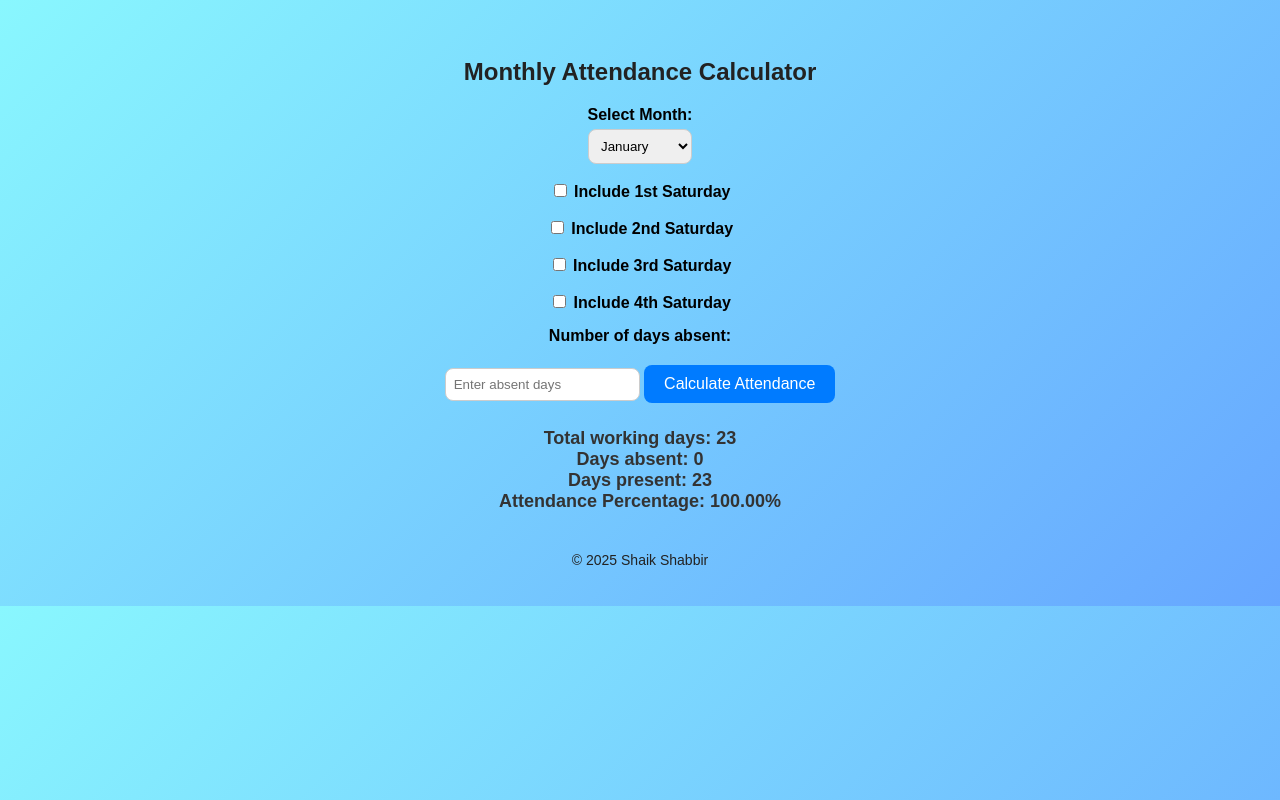
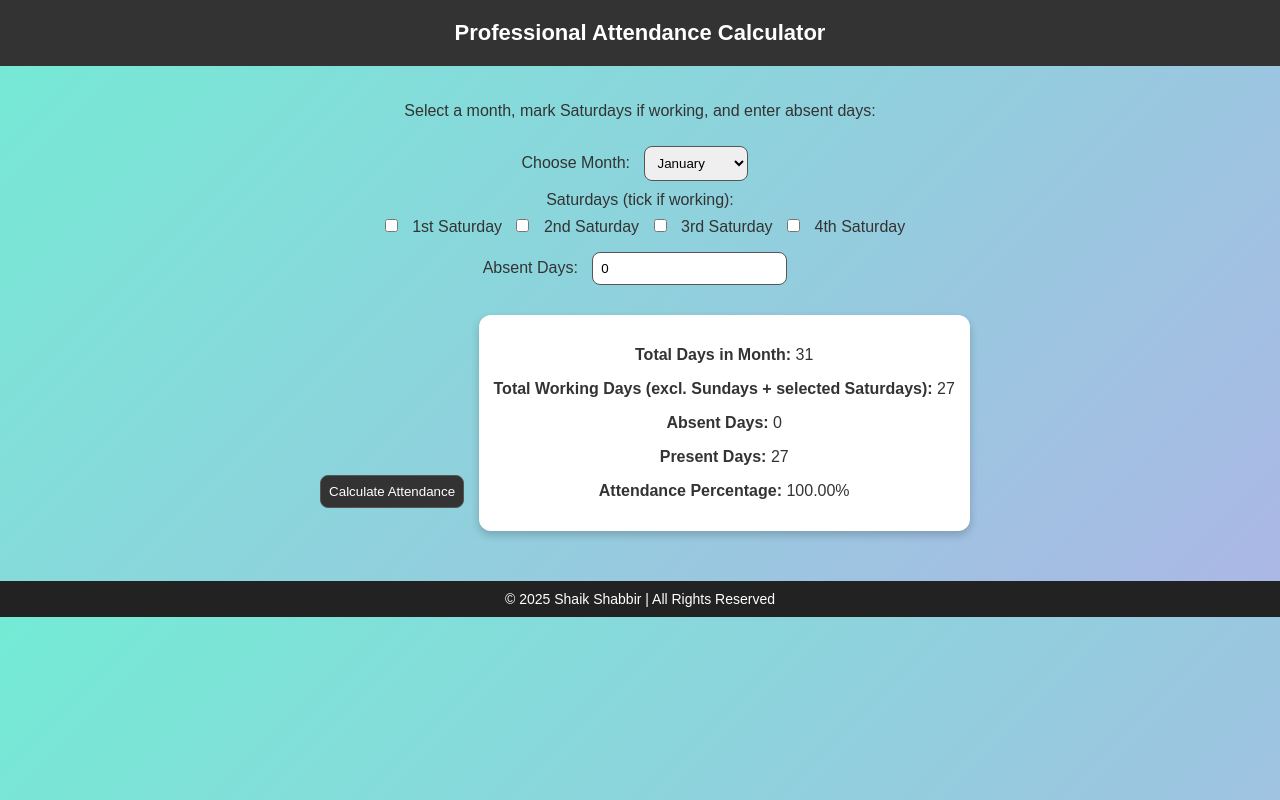
Before and after one commit to SHABBIR-AI/professional-attendance-calculator, a plain HTML site: page index.html in a window 1280 px wide. Both pictures are taken after a click on the button "Calculate Attendance". Drawn offline with Linux system fonts and the light colour scheme.

Commit message:
Add files via upload

```diff
--- a/index.html
+++ b/index.html
@@ -2,137 +2,155 @@
 <html lang="en">
 <head>
   <meta charset="UTF-8">
-  <title>Monthly Attendance Calculator</title>
+  <meta name="viewport" content="width=device-width, initial-scale=1.0">
+  <title>Professional Attendance Calculator</title>
   <style>
     body {
       font-family: Arial, sans-serif;
-      background: linear-gradient(135deg, #89f7fe, #66a6ff);
+      margin: 0;
+      padding: 0;
       text-align: center;
-      padding: 30px;
-      animation: fadeIn 1s ease-in-out;
+      background: linear-gradient(135deg, #74ebd5 0%, #ACB6E5 100%);
+      color: #333;
+      animation: fadeIn 1s ease-in;
     }
-    h2 {
-      color: #222;
-      animation: slideIn 1s ease-in-out;
+    header {
+      padding: 20px;
+      background: #333;
+      color: white;
+      font-size: 22px;
+      font-weight: bold;
+      animation: slideDown 0.8s ease-in-out;
     }
-    label {
-      font-weight: bold;
-      display: block;
-      margin-top: 15px;
+    main {
+      padding: 20px;
     }
-    select, input {
+    select, input, button {
+      margin: 10px;
       padding: 8px;
-      margin-top: 5px;
       border-radius: 8px;
-      border: 1px solid #ccc;
+      border: 1px solid #555;
     }
     button {
-      margin-top: 20px;
-      padding: 10px 20px;
-      border: none;
-      border-radius: 8px;
-      background-color: #007bff;
+      background: #333;
       color: white;
-      font-size: 16px;
       cursor: pointer;
       transition: 0.3s;
     }
     button:hover {
-      background-color: #0056b3;
-      transform: scale(1.05);
+      background: #555;
     }
     .result {
-      margin-top: 25px;
-      font-size: 18px;
-      font-weight: bold;
-      color: #333;
-      animation: fadeIn 1s ease-in-out;
+      margin-top: 20px;
+      padding: 15px;
+      border-radius: 12px;
+      background: white;
+      display: inline-block;
+      box-shadow: 0 4px 8px rgba(0,0,0,0.2);
+      animation: popUp 0.5s ease-in-out;
     }
     footer {
-      margin-top: 40px;
+      margin-top: 30px;
+      padding: 10px;
+      background: #222;
+      color: white;
       font-size: 14px;
-      color: #222;
     }
     @keyframes fadeIn {
-      from { opacity: 0; }
-      to { opacity: 1; }
+      from {opacity: 0;}
+      to {opacity: 1;}
     }
-    @keyframes slideIn {
-      from { transform: translateY(-20px); opacity: 0; }
-      to { transform: translateY(0); opacity: 1; }
+    @keyframes slideDown {
+      from {transform: translateY(-100%);}
+      to {transform: translateY(0);}
+    }
+    @keyframes popUp {
+      from {transform: scale(0.8); opacity: 0;}
+      to {transform: scale(1); opacity: 1;}
     }
   </style>
 </head>
 <body>
-  <h2>Monthly Attendance Calculator</h2>
+  <header>Professional Attendance Calculator</header>
+  <main>
+    <p>Select a month, mark Saturdays if working, and enter absent days:</p>
 
-  <label for="month">Select Month:</label>
-  <select id="month">
-    <option value="1">January</option>
-    <option value="2">February</option>
-    <option value="3">March</option>
-    <option value="4">April</option>
-    <option value="5">May</option>
-    <option value="6">June</option>
-    <option value="7">July</option>
-    <option value="8">August</option>
-    <option value="9">September</option>
-    <option value="10">October</option>
-    <option value="11">November</option>
-    <option value="12">December</option>
-  </select>
+    <label for="month">Choose Month:</label>
+    <select id="month">
+      <option value="0">January</option>
+      <option value="1">February</option>
+      <option value="2">March</option>
+      <option value="3">April</option>
+      <option value="4">May</option>
+      <option value="5">June</option>
+      <option value="6">July</option>
+      <option value="7">August</option>
+      <option value="8">September</option>
+      <option value="9">October</option>
+      <option value="10">November</option>
+      <option value="11">December</option>
+    </select>
+    <br>
 
-  <label><input type="checkbox" id="sat1"> Include 1st Saturday</label>
-  <label><input type="checkbox" id="sat2"> Include 2nd Saturday</label>
-  <label><input type="checkbox" id="sat3"> Include 3rd Saturday</label>
-  <label><input type="checkbox" id="sat4"> Include 4th Saturday</label>
+    <label>Saturdays (tick if working):</label><br>
+    <input type="checkbox" id="sat1"> 1st Saturday
+    <input type="checkbox" id="sat2"> 2nd Saturday
+    <input type="checkbox" id="sat3"> 3rd Saturday
+    <input type="checkbox" id="sat4"> 4th Saturday
+    <br>
 
-  <label for="absent">Number of days absent:</label>
-  <input type="number" id="absent" placeholder="Enter absent days">
+    <label for="absent">Absent Days:</label>
+    <input type="number" id="absent" min="0" value="0">
+    <br>
 
-  <button onclick="calculateAttendance()">Calculate Attendance</button>
+    <button onclick="calculateAttendance()">Calculate Attendance</button>
 
-  <div class="result" id="result"></div>
+    <div id="output" class="result"></div>
+  </main>
 
-  <footer>© 2025 Shaik Shabbir</footer>
+  <footer>
+    &copy; 2025 Shaik Shabbir | All Rights Reserved
+  </footer>
 
   <script>
     function calculateAttendance() {
       const month = parseInt(document.getElementById("month").value);
       const year = new Date().getFullYear();
-      const absent = parseInt(document.getElementById("absent").value) || 0;
+      const absent = parseInt(document.getElementById("absent").value);
 
-      // ✅ Calculate total days in selected month
-      const totalDays = new Date(year, month, 0).getDate();
+      // Get total days in month
+      const totalDays = new Date(year, month + 1, 0).getDate();
 
-      let workingDays = 0;
-
-      // Loop through all days in month
-      for (let day = 1; day <= totalDays; day++) {
-        const date = new Date(year, month - 1, day);
-        const weekday = date.getDay(); // 0 = Sunday, 6 = Saturday
-
-        if (weekday !== 0) { // Exclude Sundays
-          if (weekday === 6) {
-            // Handle Saturdays with checkboxes
-            const satIndex = Math.floor((day - 1) / 7) + 1;
-            if (document.getElementById("sat" + satIndex)?.checked) {
-              workingDays++;
-            }
-          } else {
-            workingDays++;
-          }
-        }
+      // Count Sundays
+      let sundays = 0;
+      for (let d = 1; d <= totalDays; d++) {
+        let day = new Date(year, month, d).getDay();
+        if (day === 0) sundays++;
       }
 
-      const present = workingDays - absent;
-      const percentage = workingDays > 0 ? ((present / workingDays) * 100).toFixed(2) : 0;
+      // Saturdays (checked ones count as working days)
+      let saturdays = 0;
+      if (document.getElementById("sat1").checked) saturdays++;
+      if (document.getElementById("sat2").checked) saturdays++;
+      if (document.getElementById("sat3").checked) saturdays++;
+      if (document.getElementById("sat4").checked) saturdays++;
 
-      document.getElementById("result").innerHTML = `
-        Total working days: ${workingDays}<br>
-        Days absent: ${absent}<br>
-        Days present: ${present}<br>
-        Attendance Percentage: ${percentage}%
+      // Working days (exclude Sundays, add selected Saturdays)
+      let workingDays = totalDays - sundays + saturdays;
+
+      // Present days
+      let presentDays = workingDays - absent;
+      if (presentDays < 0) presentDays = 0;
+
+      // Percentage
+      let percentage = ((presentDays / workingDays) * 100).toFixed(2);
+
+      document.getElementById("output").innerHTML = `
+        <p><b>Total Days in Month:</b> ${totalDays}</p>
+        <p><b>Total Working Days (excl. Sundays + selected Saturdays):</b> ${workingDays}</p>
+        <p><b>Absent Days:</b> ${absent}</p>
+        <p><b>Present Days:</b> ${presentDays}</p>
+        <p><b>Attendance Percentage:</b> ${percentage}%</p>
       `;
     }
   </script>
```
